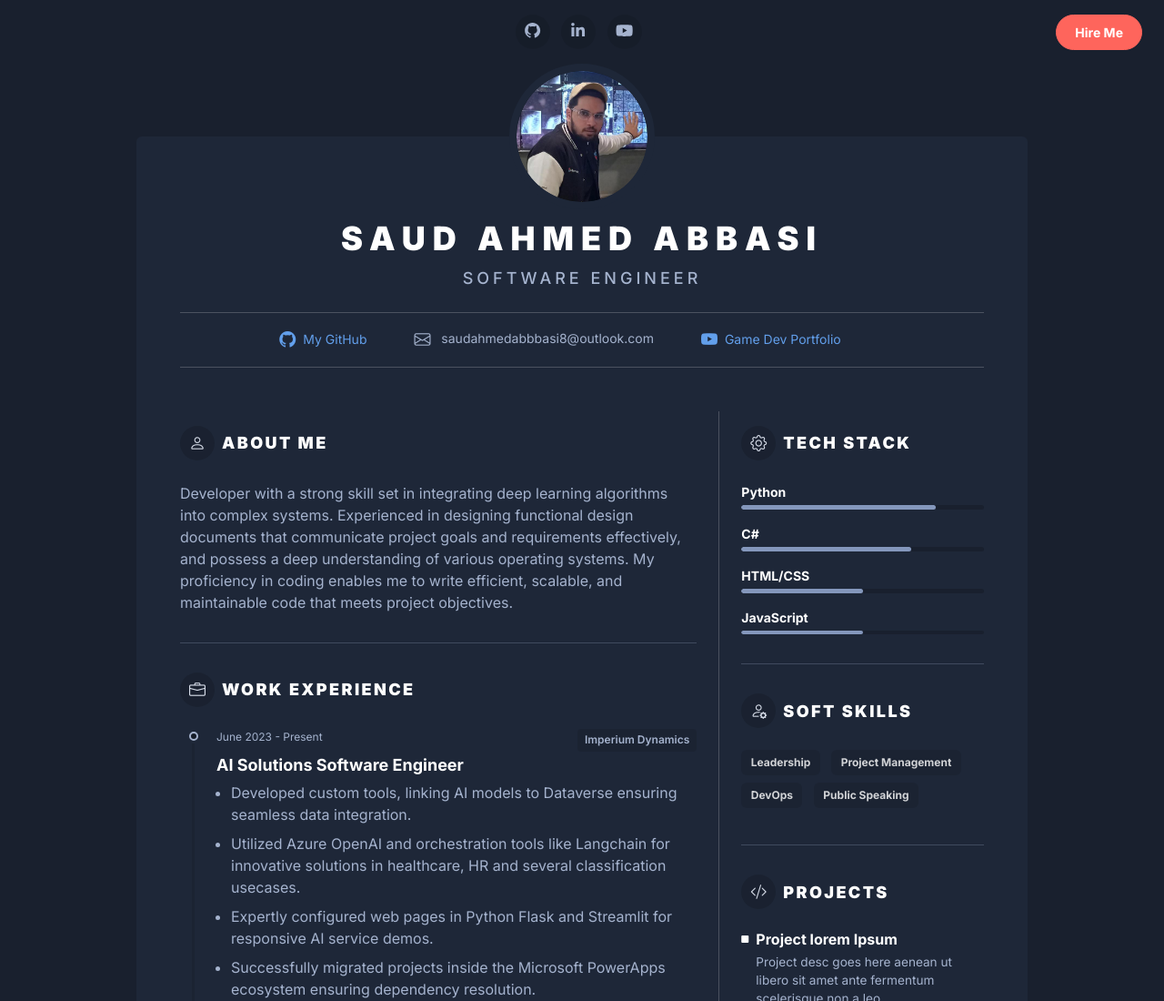
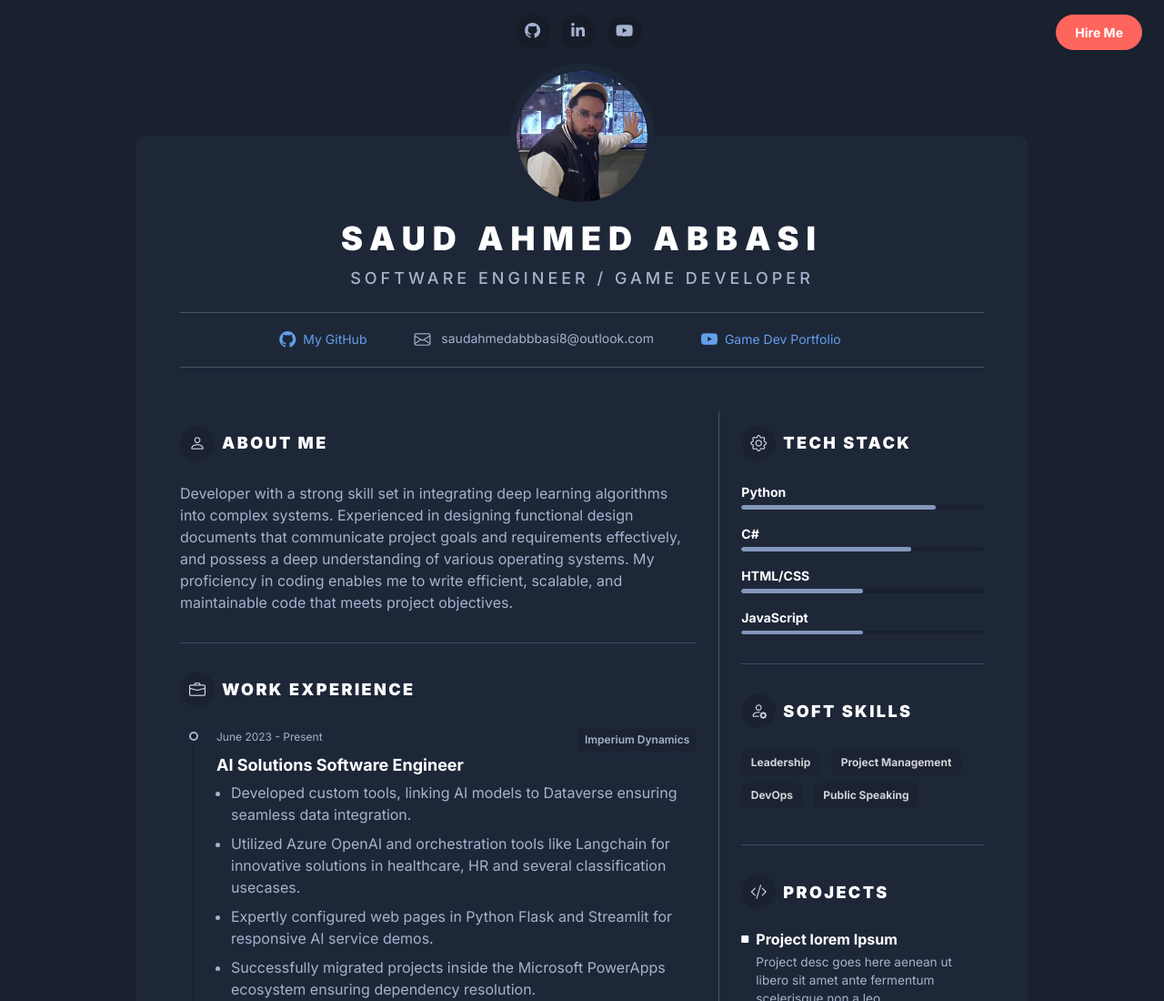
Before and after one commit to deijiokzen/Saud-Ahmed-Abbasi-Resume, a plain HTML site: page index.html in a window 1280 px wide. Shown: the top 1100 px of the page at 91% size. Drawn offline with nearby package versions, Linux system fonts and the light colour scheme.

Commit message:
Update primary role including game dev

```diff
--- a/index.html
+++ b/index.html
@@ -58,7 +58,7 @@
 								<img class="resume-profile-pic rounded-circle" src="assets/images/profile_image.png" alt="image">
 
 								<h2 class="resume-name text-uppercase">Saud Ahmed Abbasi</h2>
-								<div class="resume-role-title text-uppercase">Software Engineer</div>
+								<div class="resume-role-title text-uppercase">Software Engineer / Game Developer</div>
 								<div class="resume-contact mt-4">
 									<ul class="resume-contact-list list-unstyled list-inline mb-0 justify-content-between">
 										<li class="list-inline-item me-lg-5"><a href="https://github.com/deijiokzen" target="_blank"><i class="resume-contact-icon bi bi-github me-2"></i>My GitHub</li></a>
```
